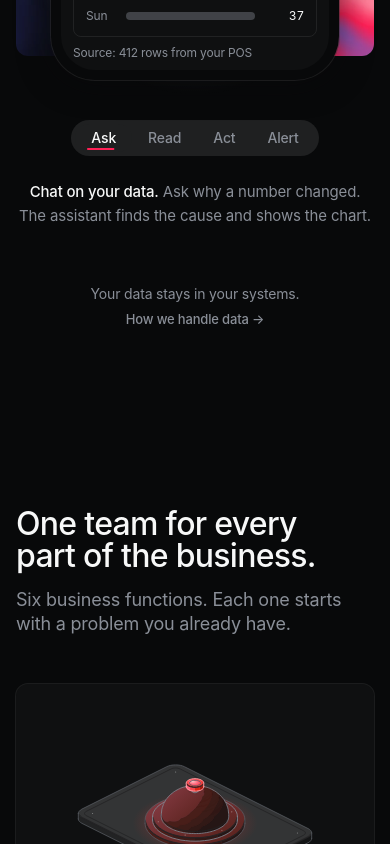
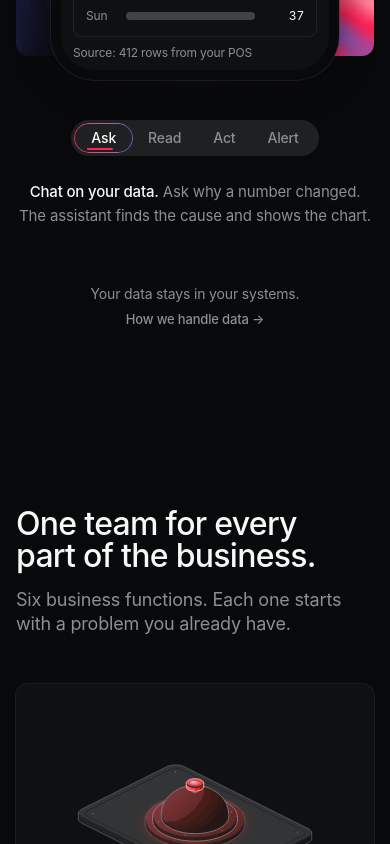
Before and after one commit to halmahera-dev/company-profile, a Next.js app in the folder apps/web/: page / in a window 390 px wide. Shown: the part 1380-2224 px from the top of the page. Built offline with nearby package versions, Linux system fonts and the light colour scheme.

Commit message:
feat(web): add pointer-following gradient ring to showcase items and build cards

```diff
--- /dev/null
+++ b/apps/web/src/features/home/glow-border.tsx
@@ -0,0 +1,38 @@
+"use client";
+
+import { cn } from "@halmahera/ui/lib/utils";
+import * as React from "react";
+import { useRef } from "react";
+
+// The ring layer is a leaf node, so a pointer move only restyles that one element.
+export function GlowBorder({
+  className,
+  isActive = false,
+  children,
+}: {
+  className?: string;
+  isActive?: boolean;
+  children: React.ReactNode;
+}) {
+  const glowRef = useRef<HTMLSpanElement>(null);
+
+  function followPointer(event: React.PointerEvent<HTMLDivElement>) {
+    const glow = glowRef.current;
+    if (!glow || event.pointerType !== "mouse") return;
+    const bounds = event.currentTarget.getBoundingClientRect();
+    glow.style.setProperty("--glow-x", `${event.clientX - bounds.left}px`);
+    glow.style.setProperty("--glow-y", `${event.clientY - bounds.top}px`);
+  }
+
+  return (
+    <div className={cn("group/ring relative", className)} onPointerMove={followPointer}>
+      {children}
+      <span
+        ref={glowRef}
+        aria-hidden
+        data-active={isActive}
+        className="glow-ring absolute -inset-px opacity-0 transition-opacity group-hover/ring:opacity-100 data-[active=true]:opacity-100"
+      />
+    </div>
+  );
+}
--- a/apps/web/src/features/home/showcase.tsx
+++ b/apps/web/src/features/home/showcase.tsx
@@ -7,6 +7,7 @@ import Link from "next/link";
 import * as React from "react";
 import { useEffect, useRef, useState } from "react";
 
+import { GlowBorder } from "@/features/home/glow-border";
 import { SectionHeading } from "@/features/profile/components/section-heading";
 
 import planetImage from "../../../public/planet.webp";
@@ -116,8 +117,12 @@ export function Showcase() {
             {builds.map(function renderChoice(build, index) {
               const isActive = index === activeIndex;
               return (
+                <GlowBorder
+                  key={build.label}
+                  isActive={isActive}
+                  className={cn("rounded-full lg:col-span-2 lg:rounded-4xl", build.placement)}
+                >
                   <button
-                  key={build.label}
                     type="button"
                     aria-pressed={isActive}
                     onClick={function chooseBuild() {
@@ -125,9 +130,8 @@ export function Showcase() {
                       setIsAutoplaying(false);
                     }}
                     className={cn(
-                    "group relative pressable cursor-pointer overflow-hidden rounded-full px-4 py-1 text-sm font-medium text-muted-foreground transition hover:text-foreground focus-visible:outline-2 focus-visible:outline-ring aria-pressed:bg-surface-raised aria-pressed:text-foreground",
-                    "lg:col-span-2 lg:flex lg:flex-col lg:items-start lg:gap-3 lg:rounded-4xl lg:p-6 lg:pb-10 lg:text-left",
-                    build.placement,
+                      "group relative size-full pressable cursor-pointer overflow-hidden rounded-full px-4 py-1 text-sm font-medium text-muted-foreground transition hover:text-foreground focus-visible:outline-2 focus-visible:outline-ring aria-pressed:bg-surface-raised aria-pressed:text-foreground",
+                      "lg:flex lg:flex-col lg:items-start lg:gap-3 lg:rounded-4xl lg:p-6 lg:pb-10 lg:text-left",
                     )}
                   >
                     <span className="lg:type-label-mono">{build.label}</span>
@@ -146,6 +150,7 @@ export function Showcase() {
                       />
                     ) : null}
                   </button>
+                </GlowBorder>
               );
             })}
           </div>
@@ -271,7 +276,11 @@ function AskScreen() {
                         "block h-2 w-(--bar-width) rounded-full",
                         day.isDrop ? "bg-brand" : "bg-muted-foreground/40",
                       )}
-                      style={{ "--bar-width": `${(day.sales / 42) * 100}%` } as React.CSSProperties}
+                      style={
+                        {
+                          "--bar-width": `${(day.sales / 42) * 100}%`,
+                        } as React.CSSProperties
+                      }
                     />
                   </span>
                   <span
@@ -431,7 +440,11 @@ function AlertScreen() {
                 <span
                   key={index}
                   className="h-(--level) flex-1 rounded-sm bg-brand/70"
-                  style={{ "--level": `${(level / threshold) * 100}%` } as React.CSSProperties}
+                  style={
+                    {
+                      "--level": `${(level / threshold) * 100}%`,
+                    } as React.CSSProperties
+                  }
                 />
               );
             })}
--- a/apps/web/src/features/home/what-we-build.tsx
+++ b/apps/web/src/features/home/what-we-build.tsx
@@ -1,3 +1,4 @@
+import { GlowBorder } from "@/features/home/glow-border";
 import {
   AbacusFigure,
   ConveyorFigure,
@@ -88,7 +89,7 @@ export function WhatWeBuild() {
           {functions.map((item) => {
             return (
               <li key={item.name} className="flex list-disc">
-                <div className="flex w-full flex-col gap-4 rounded-4xl bg-card p-6 shadow-card">
+                <GlowBorder className="flex w-full flex-col gap-4 rounded-4xl bg-card p-6 shadow-card">
                   <item.Figure />
                   <p className="text-sm font-medium text-muted-foreground">{item.name}</p>
                   <p className="text-2xl leading-tight font-medium tracking-tight text-balance">
@@ -99,7 +100,7 @@ export function WhatWeBuild() {
                       return <li key={bullet}>{bullet}</li>;
                     })}
                   </ul>
-                </div>
+                </GlowBorder>
               </li>
             );
           })}
--- a/packages/ui/src/styles/globals.css
+++ b/packages/ui/src/styles/globals.css
@@ -371,6 +371,46 @@
   );
 }
 
+/*
+ * A 1px rose and indigo ring that follows the pointer.
+ * Set --glow-x and --glow-y on the element. Plain gradients: no blur filter.
+ * Active and reduced-motion states show a still ring.
+ */
+@utility glow-ring {
+  --glow-x: 50%;
+  --glow-y: 50%;
+  --glow-stops: var(--brand), var(--chart-2);
+  border-radius: inherit;
+  pointer-events: none;
+
+  &::before {
+    content: "";
+    position: absolute;
+    inset: 0;
+    border-radius: inherit;
+    padding: 1px;
+    background-image: radial-gradient(
+      12rem circle at var(--glow-x) var(--glow-y),
+      var(--glow-stops),
+      transparent
+    );
+    mask-image: linear-gradient(#000 0 0), linear-gradient(#000 0 0);
+    mask-clip: content-box, border-box;
+    mask-composite: exclude;
+    -webkit-mask-composite: xor;
+  }
+
+  &[data-active="true"]::before {
+    background-image: linear-gradient(90deg, var(--glow-stops));
+  }
+
+  @media (prefers-reduced-motion: reduce) {
+    &::before {
+      background-image: linear-gradient(90deg, var(--glow-stops));
+    }
+  }
+}
+
 /* Sparse stars. Prime tile sizes keep the layers from lining up into a grid. */
 @utility star-field {
   background-image:
```
Lines whose indentation alone changed are shown as unchanged.
